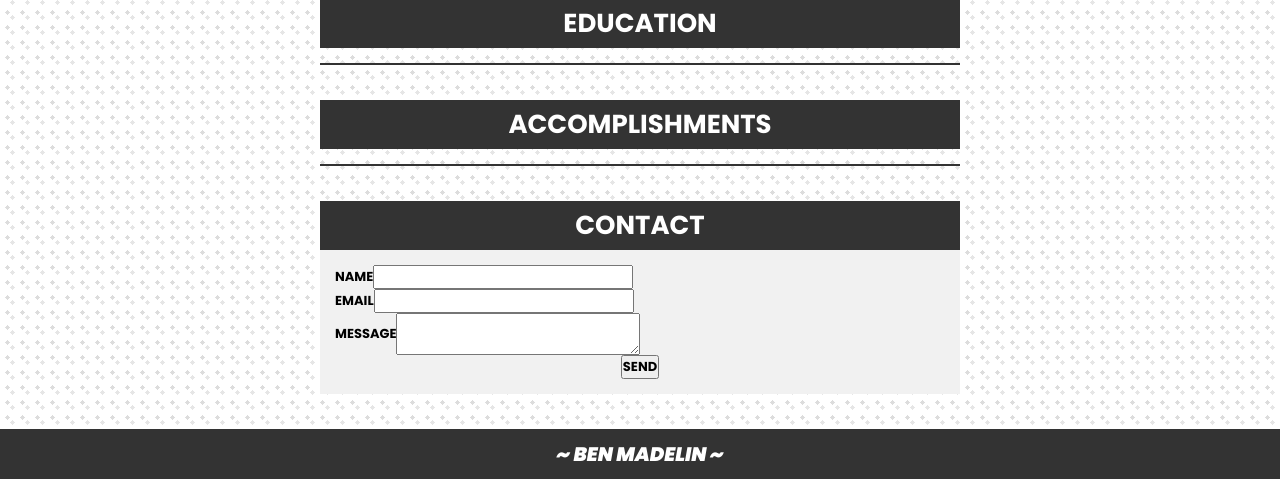
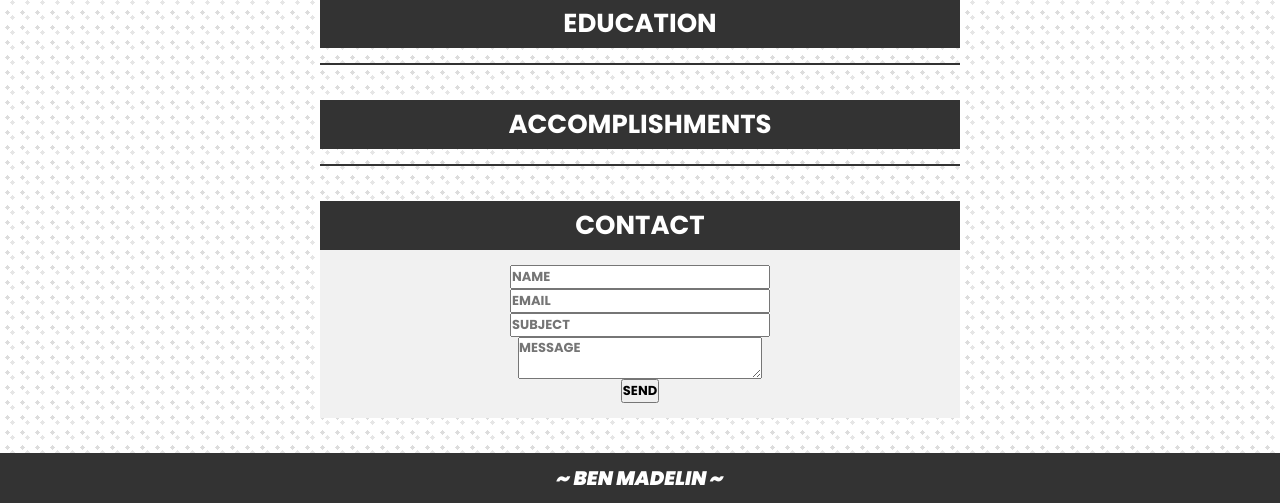
Before and after one commit to madelinben/professional-portfolio, a PHP site: page / in a window 1280 px wide. Shown: the part 2380-2883 px from the top of the page. Before the commit the page ends 2859 px from the top, so only its background shows below. Run offline with PHP 8.4, Linux system fonts and the light colour scheme; some libraries are stand-ins or nearby versions.

Commit message:
Set form element attributes and Formatted error feedback.

```diff
--- a/index.php
+++ b/index.php
@@ -233,26 +233,25 @@
 
                         <div class="section-content">
 
-                            <form id="contact-form">
+                            <!-- ERROR MESSAGE -->
+                            <?php
+                            if (isset($_GET['error'])) {
+                                if ($_GET['error'] == 'email') {
+                                    echo '<p style="float:right;color:red;">Error Sending Email!</p>';
+                                }
+                            }
+                            ?>
+
+                            <!-- FORM -->
+                            <form id="contact-form" action="email-service.js" method="post">
                                 <div class="flex-vertical">
-                                    <input type="hidden" name="contact_number">
+                                    <input type="text" name="user" placeholder="Name" required>
+                                    <input type="email" name="email" placeholder="Email" required>
 
-                                    <div class="flex-horizontal">
-                                        <label>Name</label>
-                                        <input type="text" name="user_name">
-                                    </div>
+                                    <input type="text" name="subject" placeholder="Subject" required>
+                                    <textarea name="message" placeholder="Message" required></textarea>
 
-                                    <div class="flex-horizontal">
-                                        <label>Email</label>
-                                        <input type="email" name="user_email">
-                                    </div>
-
-                                    <div class="flex-horizontal">
-                                        <label>Message</label>
-                                        <textarea name="message"></textarea>
-                                    </div>
-
-                                    <input type="submit" value="Send">
+                                    <input type="submit" name="submit-email" value="Send" class="submit-btn">
                                 </div>
                             </form>
 
--- a/style.css
+++ b/style.css
@@ -228,6 +228,10 @@ button:hover { /*.section-interaction*/
 
 
 
+/*CONTACT*/
+
+
+
 
 
 
```
